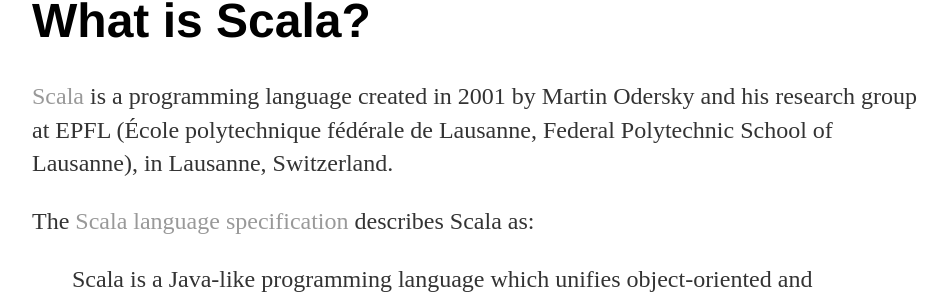
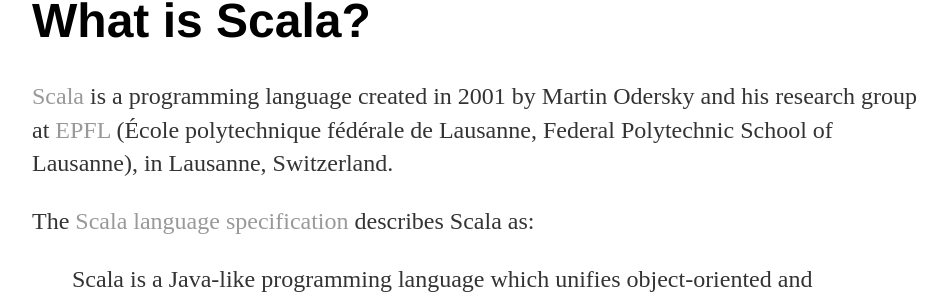
Before and after one commit to chopdicemince/chopdicemince.github.io, a Jekyll site: the page built from _posts/2018-08-09-scala.md, in a window 1280 px wide. Shown: the part 270-572 px from the top of the page, without its empty margins (160-1107 px from the left). Built offline with Jekyll 4.4.1, drawn with Linux system fonts in a browser that asks for light colours; some of the changed lines change nothing that is shown; some of the changed text lies outside the part shown.

Commit message:
Add link and change word

```diff
--- a/_posts/2018-08-09-scala.md
+++ b/_posts/2018-08-09-scala.md
@@ -6,7 +6,7 @@
 
 # What is Scala?
 
-[Scala](https://scala-lang.org/) is a programming language created in 2001 by Martin Odersky and his research group at EPFL (École polytechnique fédérale de Lausanne, Federal Polytechnic School of Lausanne), in Lausanne, Switzerland.
+[Scala](https://scala-lang.org/) is a programming language created in 2001 by Martin Odersky and his research group at [EPFL](https://www.epfl.ch/index.en.html) (École polytechnique fédérale de Lausanne, Federal Polytechnic School of Lausanne), in Lausanne, Switzerland.
 
 The [Scala language specification](https://scala-lang.org/files/archive/spec/2.12/) describes Scala as:
 
@@ -26,4 +26,4 @@
 
 # Who uses Scala?
 
-See the answer wiki to the Quora question [What startups or tech companies are using Scala?](https://www.quora.com/What-startups-or-tech-companies-are-using-Scala)
+See the answer wiki of the Quora question [What startups or tech companies are using Scala?](https://www.quora.com/What-startups-or-tech-companies-are-using-Scala)
```
